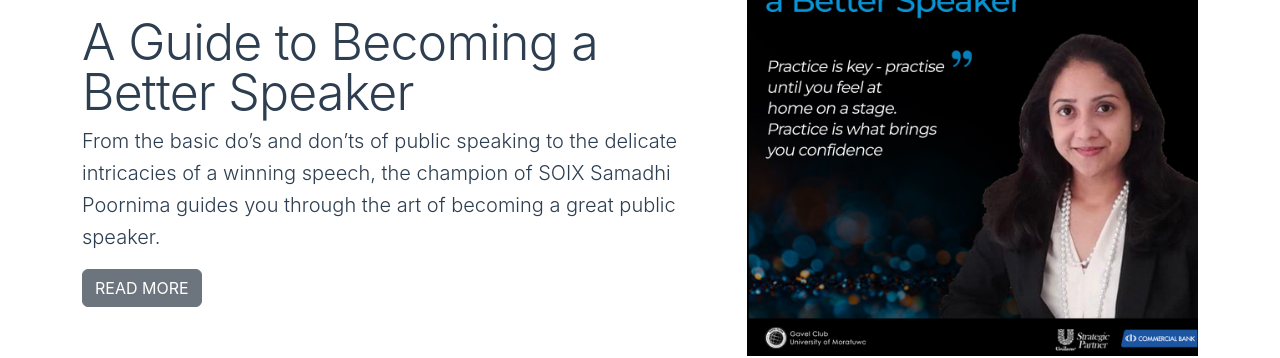
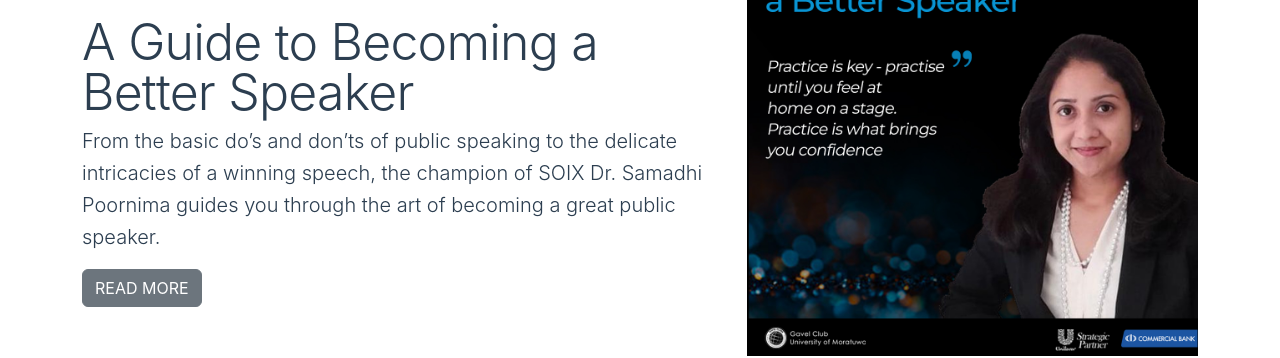
Before and after one commit to SpeechOlympiadXV/speecholympiadxv.github.io, a Vue app: page / in a window 1280 px wide. Shown: the part 1980-2338 px from the top of the page. Built offline with nearby package versions, Linux system fonts and the light colour scheme.

Commit message:
fixed typo in a featurette

```diff
--- a/src/pages/PageHome.vue
+++ b/src/pages/PageHome.vue
@@ -48,7 +48,7 @@ export default {
         {
           heading: "A Guide to Becoming a Better Speaker",
           headingEnd: "",
-          text: "From the basic do’s and don’ts of public speaking to the delicate intricacies of a winning speech, the champion of SOIX Samadhi Poornima guides you through the art of becoming a great public speaker.",
+          text: "From the basic do’s and don’ts of public speaking to the delicate intricacies of a winning speech, the champion of SOIX Dr. Samadhi Poornima guides you through the art of becoming a great public speaker.",
           image: HomePage_TechnicalTips,
           urlString: "#technical-tips",
         },
```
